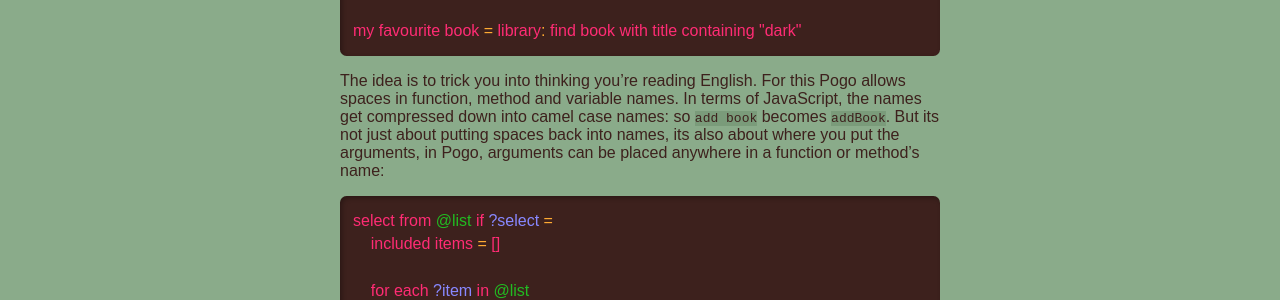
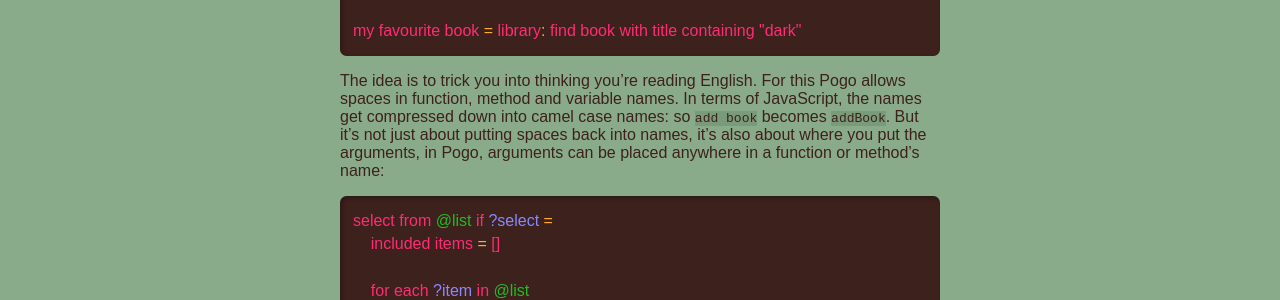
Before and after one commit to featurist/pogoscript, a Jekyll site: the page built from index.md, in a window 1280 px wide. Shown: the part 1016-1316 px from the top of the page. Built offline with Jekyll 4.4.1, drawn with Linux system fonts in a browser that asks for light colours.

Commit message:
appostrophies

```diff
--- a/index.md
+++ b/index.md
@@ -32,7 +32,7 @@ PogoScript is a language optimised for readability. It's also a language that co
 
     my favourite book = library: find book with title containing "dark"
 
-The idea is to trick you into thinking you're reading English. For this Pogo allows spaces in function, method and variable names. In terms of JavaScript, the names get compressed down into camel case names: so `add book` becomes `addBook`. But its not just about putting spaces back into names, its also about where you put the arguments, in Pogo, arguments can be placed anywhere in a function or method's name:
+The idea is to trick you into thinking you're reading English. For this Pogo allows spaces in function, method and variable names. In terms of JavaScript, the names get compressed down into camel case names: so `add book` becomes `addBook`. But it's not just about putting spaces back into names, it's also about where you put the arguments, in Pogo, arguments can be placed anywhere in a function or method's name:
 
     select from @list if ?select =
         included items = []
```
